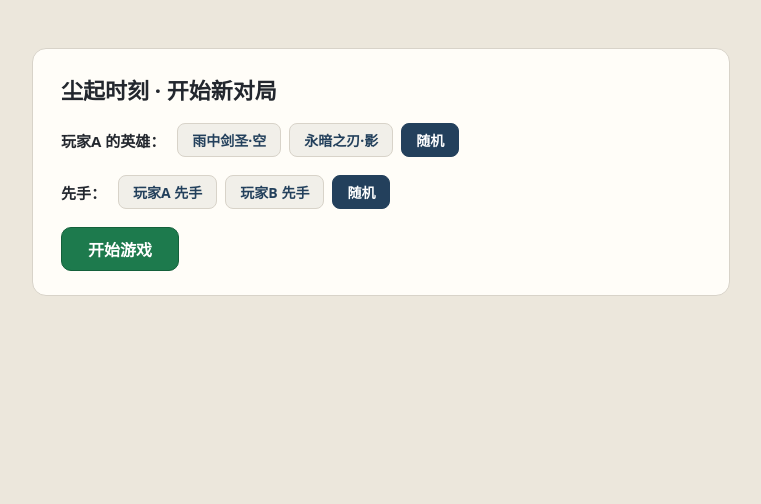
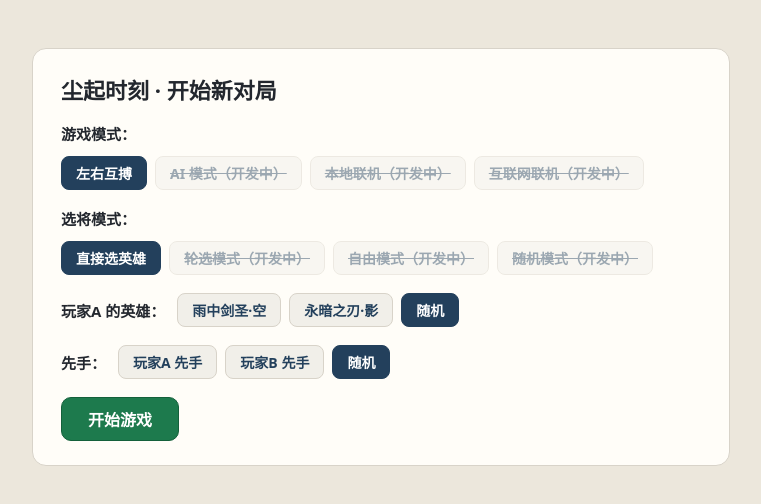
Before and after one commit to zczhan123/Dust-Online, a website built with Vite: page index.html in a window 1280 px wide. Shown: the whole page, without its empty margins (259-1020 px from the left). Built offline with nearby package versions, Linux system fonts and the light colour scheme.

Commit message:
feat(ui): placeholder setup options for game mode and draft mode

```diff
--- a/src/ui/setupScreen.ts
+++ b/src/ui/setupScreen.ts
@@ -36,6 +36,41 @@
   return b;
 }
 
+function disabledChoice(role: string, value: string, label: string): HTMLButtonElement {
+  const b = document.createElement('button');
+  b.type = 'button';
+  b.className = 'choice choice--soon';
+  b.dataset.role = role;
+  b.dataset.value = value;
+  b.disabled = true;
+  b.title = '开发中';
+  b.textContent = label;
+  return b;
+}
+
+function placeholderRow(
+  label: string,
+  role: string,
+  defs: Array<[string, string, boolean]>,
+): HTMLElement {
+  const row = el('div', 'setup-row');
+  const lab = el('span', 'setup-label');
+  lab.textContent = label;
+  row.appendChild(lab);
+  const group = el('div', 'choice-group');
+  for (const [value, text, soon] of defs) {
+    if (soon) {
+      group.appendChild(disabledChoice(role, value, `${text}（开发中）`));
+    } else {
+      const b = choiceButton(role, value, text, () => {});
+      b.classList.add('selected');
+      group.appendChild(b);
+    }
+  }
+  row.appendChild(group);
+  return row;
+}
+
 export function renderSetup(root: HTMLElement, onStart: (opts: SetupOptions) => void): void {
   root.innerHTML = '';
 
@@ -44,6 +79,25 @@
   const title = el('h1', 'setup-title');
   title.textContent = '尘起时刻 · 开始新对局';
   wrap.appendChild(title);
+
+  // 游戏模式（占位：仅“左右互搏”可用，其余开发中）
+  wrap.appendChild(
+    placeholderRow('游戏模式：', 'mode', [
+      ['hotseat', '左右互搏', false],
+      ['ai', 'AI 模式', true],
+      ['local', '本地联机', true],
+      ['online', '互联网联机', true],
+    ]),
+  );
+  // 选将模式（占位：仅“直接选英雄”可用，其余开发中）
+  wrap.appendChild(
+    placeholderRow('选将模式：', 'draft', [
+      ['hero', '直接选英雄', false],
+      ['draft', '轮选模式', true],
+      ['free', '自由模式', true],
+      ['random', '随机模式', true],
+    ]),
+  );
 
   let heroChoice: HeroChoice = 'random';
   let firstChoice: FirstChoice = 'random';
--- a/src/ui/styles.css
+++ b/src/ui/styles.css
@@ -444,6 +444,15 @@
   border-color: #23405c;
   color: #fff;
 }
+.choice--soon {
+  opacity: 0.45;
+  cursor: not-allowed;
+  text-decoration: line-through;
+}
+.choice--soon:hover {
+  background: #f1efe9;
+  border-color: var(--line);
+}
 .setup-start {
   align-self: flex-start;
   font: inherit;
```
Also changed, not shown: tests/setupScreen.test.ts (+20 -0 lines).
